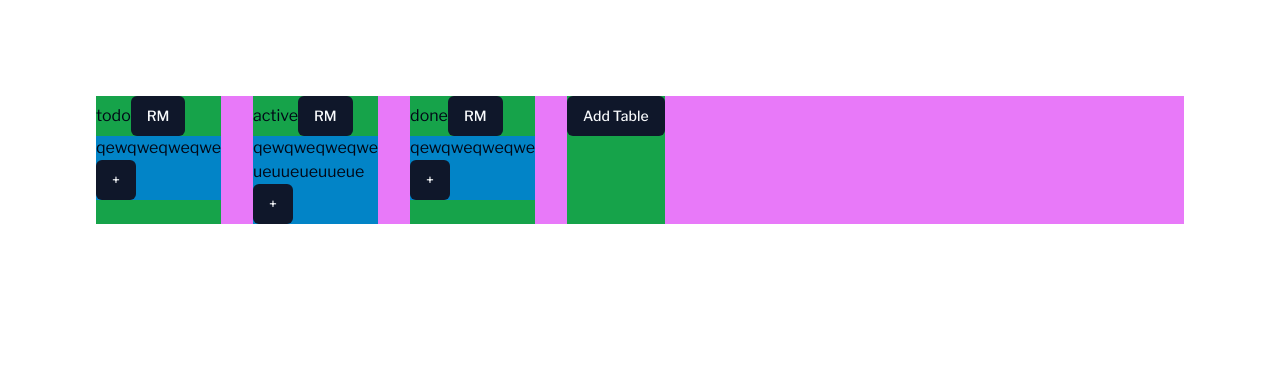
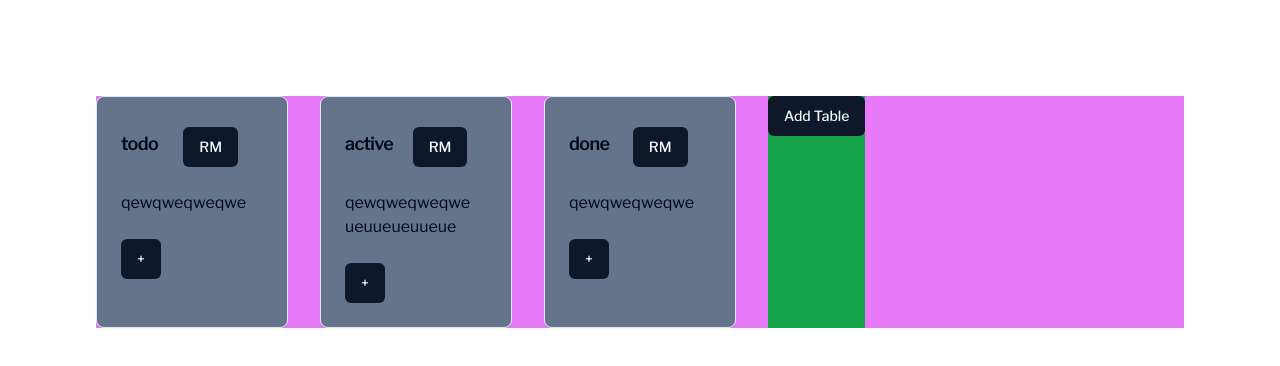
Before and after one commit to DawidKluzowski/forllo, a Next.js app: page / in a window 1280 px wide. Shown: the top 366 px of the page. Built offline with nearby package versions, Linux system fonts and the light colour scheme.

Commit message:
add card component and basic styling

```diff
--- a/src/app/page.tsx
+++ b/src/app/page.tsx
@@ -1,11 +1,12 @@
 'use client';
 
+import ActivityList from '@/components/ActivityList';
 import { Button } from '@/components/ui/button';
-import { Input } from '@/components/ui/input';
-import { useEffect, useState } from 'react';
+import { AcivitiesList } from '@/types';
+import { useState } from 'react';
 import { v4 as uuidv4 } from 'uuid';
 
-const DUMMY_TABLES: Table[] = [
+const DUMMY_Activities: AcivitiesList[] = [
     {
         id: uuidv4(),
         name: 'todo',
@@ -30,26 +31,15 @@ const DUMMY_TABLES: Table[] = [
     },
 ];
 
-interface Activity {
-    id: string;
-    name: string;
-    description: string;
-}
+export default function Home() {
+    const [tables, setTables] = useState<AcivitiesList[]>(DUMMY_Activities);
 
-interface Table {
-    id: string;
-    name: string;
-    activities: Activity[];
-}
-
-export default function Home() {
-    const [tables, setTables] = useState<Table[]>(DUMMY_TABLES);
-    const [tablesEditMap, setTableEditMap] = useState<
-        { id: string; isEdit: boolean }[]
-    >([]);
+    const removeTable = (id: string) => {
+        setTables(tables.filter((table) => table.id !== id));
+    };
 
     const addTable = () => {
-        const newTable: Table = {
+        const newTable: AcivitiesList = {
             id: uuidv4(),
             name: 'new table',
             activities: [],
@@ -57,70 +47,16 @@ export default function Home() {
         setTables((prev) => [...prev, newTable]);
     };
 
-    const removeTable = (id: string) => {
-        setTables(tables.filter((table) => table.id !== id));
-    };
-
-    useEffect(() => {
-        setTableEditMap(
-            tables.map((table) => ({ id: table.id, isEdit: false }))
-        );
-    }, [tables]);
-
-    const toogleEdit = (id: string, vlaue: boolean) => {
-        setTableEditMap((prev) =>
-            prev.map((p) => {
-                if (p.id === id) {
-                    p.isEdit = vlaue;
-                }
-                return p;
-            })
-        );
-    };
-
     return (
         <main className="flex min-h-screen flex-col gap-5 p-24">
             <div className="flex gap-8 bg-fuchsia-400">
                 {tables.map((table) => {
-                    const isEdit = tablesEditMap.find(
-                        (tableEdit) => tableEdit.id === table.id
-                    )?.isEdit;
-
                     return (
-                        <div className=" bg-green-600" key={table.id}>
-                            <span>{table.name}</span>
-                            <Button onClick={() => removeTable(table.id)}>
-                                RM
-                            </Button>
-                            <div className="bg-sky-600">
-                                {table.activities.map((activity) => (
-                                    <div key={activity.id}>{activity.name}</div>
-                                ))}
-                                {!isEdit ? (
-                                    <Button
-                                        onClick={() =>
-                                            toogleEdit(table.id, true)
-                                        }
-                                    >
-                                        +
-                                    </Button>
-                                ) : (
-                                    <>
-                                        <Input />
-                                        <Button>add</Button>
-                                        {isEdit && (
-                                            <Button
-                                                onClick={() =>
-                                                    toogleEdit(table.id, false)
-                                                }
-                                            >
-                                                Exit
-                                            </Button>
-                                        )}
-                                    </>
-                                )}
-                            </div>
-                        </div>
+                        <ActivityList
+                            removeTable={() => removeTable(table.id)}
+                            key={table.id}
+                            activitiesList={table}
+                        />
                     );
                 })}
                 <div className=" bg-green-600">
--- /dev/null
+++ b/src/components/ActivityList/index.tsx
@@ -0,0 +1,56 @@
+import { AcivitiesList } from '@/types';
+import { Button } from '../ui/button';
+import {
+    Card,
+    CardContent,
+    CardDescription,
+    CardFooter,
+    CardHeader,
+    CardTitle,
+} from '../ui/card';
+import { Input } from '../ui/input';
+import { useState } from 'react';
+
+interface ActivityListProps {
+    activitiesList: AcivitiesList;
+    removeTable: () => void;
+}
+
+const ActivityList = ({
+    activitiesList: table,
+    removeTable,
+}: ActivityListProps) => {
+    const [isEdit, setIsEdit] = useState(false);
+
+    return (
+        <Card className="w-48 bg-slate-500">
+            <CardHeader className="flex flex-row items-center justify-between">
+                <CardTitle>
+                    <span className="text-lg">{table.name}</span>
+                </CardTitle>
+                <Button onClick={removeTable}>RM</Button>
+                <CardDescription></CardDescription>
+            </CardHeader>
+            <CardContent>
+                {table.activities.map((activity) => (
+                    <div key={activity.id}>{activity.name}</div>
+                ))}
+            </CardContent>
+            <CardFooter>
+                {!isEdit ? (
+                    <Button onClick={() => setIsEdit(true)}>+</Button>
+                ) : (
+                    <div className="flex flex-col">
+                        <Input />
+                        <div className="flex">
+                            <Button>Add Activity</Button>
+                            <Button onClick={() => setIsEdit(false)}>x</Button>
+                        </div>
+                    </div>
+                )}
+            </CardFooter>
+        </Card>
+    );
+};
+
+export default ActivityList;
--- /dev/null
+++ b/src/components/ui/card.tsx
@@ -0,0 +1,79 @@
+import * as React from "react"
+
+import { cn } from "@/lib/utils"
+
+const Card = React.forwardRef<
+  HTMLDivElement,
+  React.HTMLAttributes<HTMLDivElement>
+>(({ className, ...props }, ref) => (
+  <div
+    ref={ref}
+    className={cn(
+      "rounded-lg border bg-card text-card-foreground shadow-sm",
+      className
+    )}
+    {...props}
+  />
+))
+Card.displayName = "Card"
+
+const CardHeader = React.forwardRef<
+  HTMLDivElement,
+  React.HTMLAttributes<HTMLDivElement>
+>(({ className, ...props }, ref) => (
+  <div
+    ref={ref}
+    className={cn("flex flex-col space-y-1.5 p-6", className)}
+    {...props}
+  />
+))
+CardHeader.displayName = "CardHeader"
+
+const CardTitle = React.forwardRef<
+  HTMLParagraphElement,
+  React.HTMLAttributes<HTMLHeadingElement>
+>(({ className, ...props }, ref) => (
+  <h3
+    ref={ref}
+    className={cn(
+      "text-2xl font-semibold leading-none tracking-tight",
+      className
+    )}
+    {...props}
+  />
+))
+CardTitle.displayName = "CardTitle"
+
+const CardDescription = React.forwardRef<
+  HTMLParagraphElement,
+  React.HTMLAttributes<HTMLParagraphElement>
+>(({ className, ...props }, ref) => (
+  <p
+    ref={ref}
+    className={cn("text-sm text-muted-foreground", className)}
+    {...props}
+  />
+))
+CardDescription.displayName = "CardDescription"
+
+const CardContent = React.forwardRef<
+  HTMLDivElement,
+  React.HTMLAttributes<HTMLDivElement>
+>(({ className, ...props }, ref) => (
+  <div ref={ref} className={cn("p-6 pt-0", className)} {...props} />
+))
+CardContent.displayName = "CardContent"
+
+const CardFooter = React.forwardRef<
+  HTMLDivElement,
+  React.HTMLAttributes<HTMLDivElement>
+>(({ className, ...props }, ref) => (
+  <div
+    ref={ref}
+    className={cn("flex items-center p-6 pt-0", className)}
+    {...props}
+  />
+))
+CardFooter.displayName = "CardFooter"
+
+export { Card, CardHeader, CardFooter, CardTitle, CardDescription, CardContent }
--- /dev/null
+++ b/src/types/index.tsx
@@ -0,0 +1,11 @@
+export interface Activity {
+    id: string;
+    name: string;
+    description: string;
+}
+
+export interface AcivitiesList {
+    id: string;
+    name: string;
+    activities: Activity[];
+}
```
